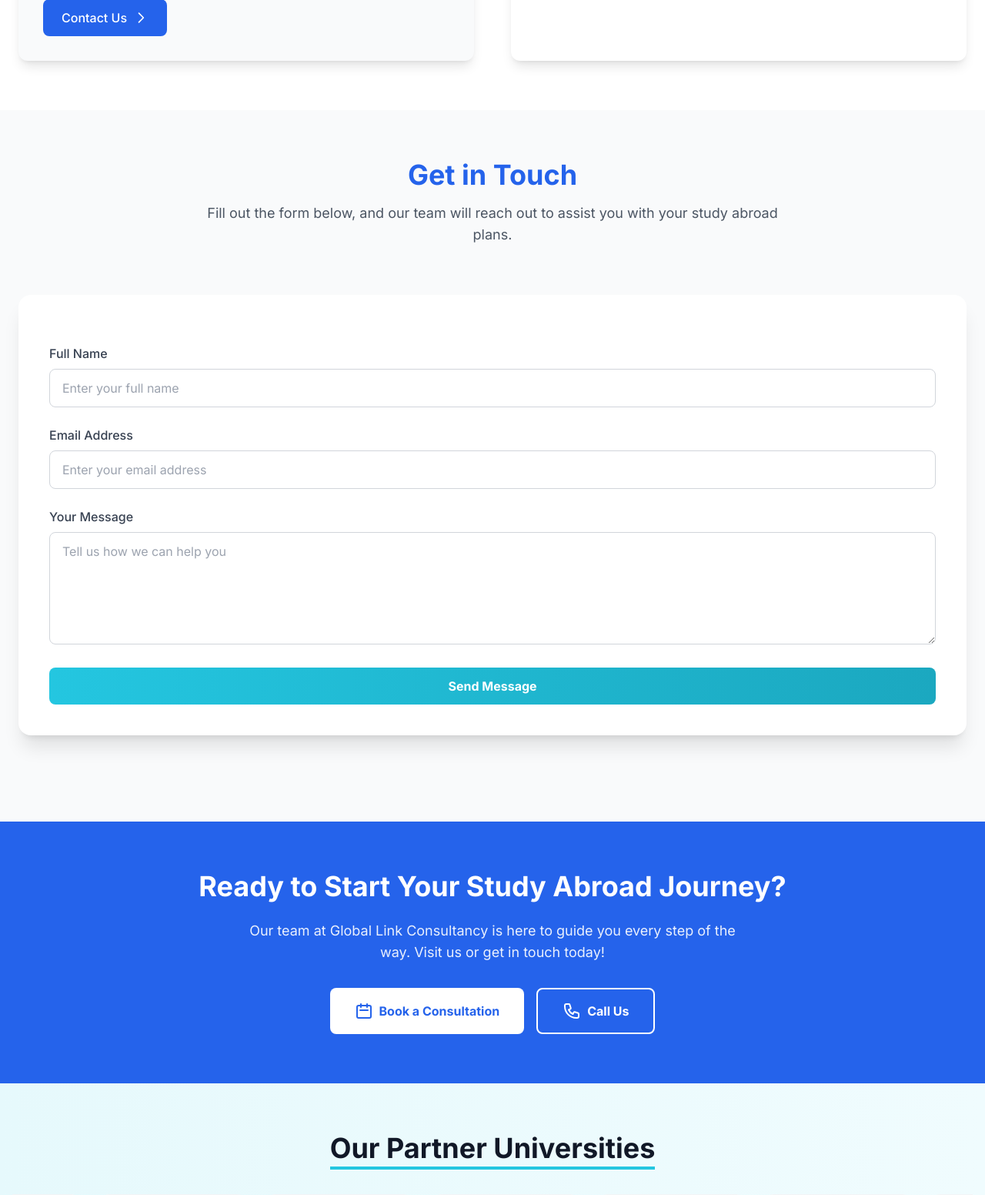
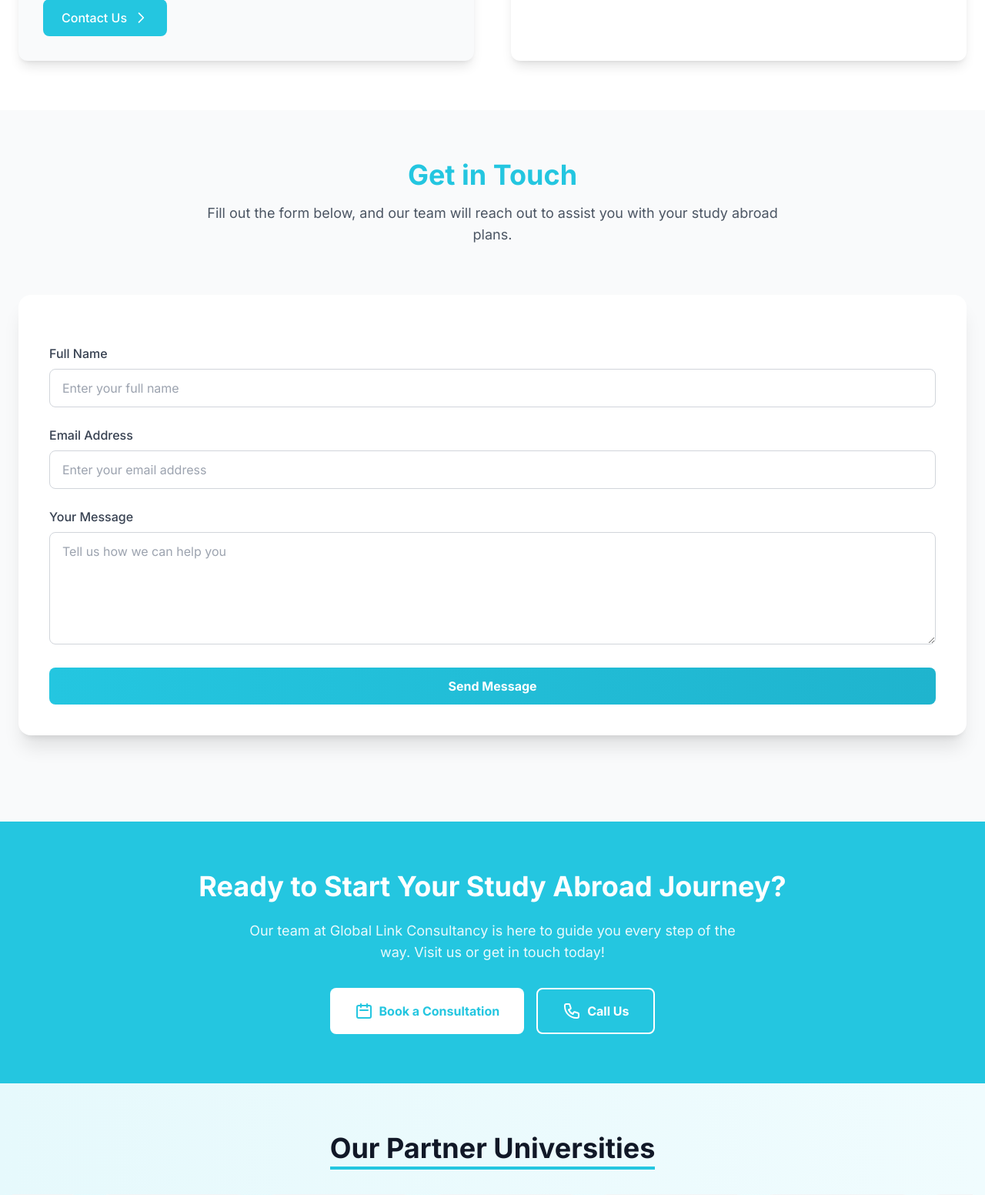
Before and after one commit to laxmansharma1811/EDUHUB-Consultancy, a Django app: template consultancy_app/templates/location.html in a window 1280 px wide. Shown: the part 1437-2989 px from the top of the page at 77% size. Run offline with Django 5.2, Linux system fonts and the light colour scheme; the template is opened without the code that fills it, so the values that code supplies are empty; some libraries are stand-ins or nearby versions.

Commit message:
Changes color of location page

```diff
--- a/consultancy_app/templates/location.html
+++ b/consultancy_app/templates/location.html
@@ -4,7 +4,7 @@
 {% block content %}
 
 <!-- Hero Section -->
-<section class="relative min-h-[60vh] flex items-center overflow-hidden bg-gradient-to-r from-blue-600 to-blue-800 text-white" data-reveal>
+<section class="relative min-h-[60vh] flex items-center overflow-hidden bg-gradient-to-r from-[#24c6e0] to-blue-800 text-white" data-reveal>
     <!-- Background Pattern -->
     <div class="absolute inset-0 opacity-10 bg-[url('https://www.transparenttextures.com/patterns/always-grey.png')]"></div>
 
@@ -19,7 +19,7 @@
                 </p>
                 <div class="flex flex-col sm:flex-row gap-4">
                     <a href="#contact-form"
-                       class="bg-white hover:bg-gray-100 text-blue-600 px-8 py-4 rounded-lg font-bold inline-flex items-center justify-center transition duration-300 animate-bounce smooth-scroll">
+                       class="bg-white hover:bg-gray-100 text-[#24c6e0] px-8 py-4 rounded-lg font-bold inline-flex items-center justify-center transition duration-300 animate-bounce smooth-scroll">
                         <svg xmlns="http://www.w3.org/2000/svg" class="h-6 w-6 mr-2" fill="none" viewBox="0 0 24 24" stroke="currentColor">
                             <path stroke-linecap="round" stroke-linejoin="round" stroke-width="2" d="M8 7V3m8 4V3m-9 8h10M5 21h14a2 2 0 002-2V7a2 2 0 00-2-2H5a2 2 0 00-2 2v12a2 2 0 002 2z" />
                         </svg>
@@ -40,7 +40,7 @@
                          alt="Office Logo"
                          class="rounded-xl shadow-2xl w-full hover:scale-105 transition-transform duration-500">
                     <div class="absolute -bottom-6 -right-6 bg-white p-4 rounded-xl shadow-lg text-gray-800">
-                        <div class="text-3xl font-bold text-blue-600">EDUHUB</div>
+                        <div class="text-3xl font-bold text-[#24c6e0]">EDUHUB</div>
                         <div class="text-sm">Universal Services</div>
                     </div>
                 </div>
@@ -54,7 +54,7 @@
     <div class="container mx-auto px-6">
         <div class="text-center mb-16" data-stagger="1">
             <h2 class="text-4xl font-bold mb-4 text-gray-900">
-                <span class="text-blue-600">Our Office</span> Location
+                <span class="text-[#24c6e0]">Our Office</span> Location
             </h2>
             <p class="text-lg text-gray-600 max-w-3xl mx-auto">
                 Visit our office in Bagbazar to meet our team and start your journey to global education.
@@ -67,7 +67,7 @@
                 <h3 class="text-2xl font-bold mb-6 text-gray-900">EDUHUB Universal Services</h3>
                 <div class="space-y-4">
                     <div class="flex items-start">
-                        <svg xmlns="http://www.w3.org/2000/svg" class="h-6 w-6 text-blue-600 mr-3 mt-1" fill="none" viewBox="0 0 24 24" stroke="currentColor">
+                        <svg xmlns="http://www.w3.org/2000/svg" class="h-6 w-6 text-[#24c6e0] mr-3 mt-1" fill="none" viewBox="0 0 24 24" stroke="currentColor">
                             <path stroke-linecap="round" stroke-linejoin="round" stroke-width="2" d="M17.657 16.657L13.414 20.9a1.998 1.998 0 01-2.827 0l-4.244-4.243a8 8 0 1111.314 0z" />
                             <path stroke-linecap="round" stroke-linejoin="round" stroke-width="2" d="M15 11a3 3 0 11-6 0 3 3 0 016 0z" />
                         </svg>
@@ -77,7 +77,7 @@
                         </div>
                     </div>
                     <div class="flex items-start">
-                        <svg xmlns="http://www.w3.org/2000/svg" class="h-6 w-6 text-blue-600 mr-3 mt-1" fill="none" viewBox="0 0 24 24" stroke="currentColor">
+                        <svg xmlns="http://www.w3.org/2000/svg" class="h-6 w-6 text-[#24c6e0] mr-3 mt-1" fill="none" viewBox="0 0 24 24" stroke="currentColor">
                             <path stroke-linecap="round" stroke-linejoin="round" stroke-width="2" d="M3 5a2 2 0 012-2h3.28a1 1 0 01.948.684l1.498 4.493a1 1 0 01-.502 1.21l-2.257 1.13a11.042 11.042 0 005.516 5.516l1.13-2.257a1 1 0 011.21-.502l4.493 1.498a1 1 0 01.684.949V19a2 2 0 01-2 2h-1C9.716 21 3 14.284 3 6V5z" />
                         </svg>
                         <div>
@@ -86,7 +86,7 @@
                         </div>
                     </div>
                     <div class="flex items-start">
-                        <svg xmlns="http://www.w3.org/2000/svg" class="h-6 w-6 text-blue-600 mr-3 mt-1" fill="none" viewBox="0 0 24 24" stroke="currentColor">
+                        <svg xmlns="http://www.w3.org/2000/svg" class="h-6 w-6 text-[#24c6e0] mr-3 mt-1" fill="none" viewBox="0 0 24 24" stroke="currentColor">
                             <path stroke-linecap="round" stroke-linejoin="round" stroke-width="2" d="M3 8l7.89 5.26a2 2 0 002.22 0L21 8M5 19h14a2 2 0 002-2V7a2 2 0 00-2-2H5a2 2 0 00-2 2v10a2 2 0 002 2z" />
                         </svg>
                         <div>
@@ -95,7 +95,7 @@
                         </div>
                     </div>
                     <div class="flex items-start">
-                        <svg xmlns="http://www.w3.org/2000/svg" class="h-6 w-6 text-blue-600 mr-3 mt-1" fill="none" viewBox="0 0 24 24" stroke="currentColor">
+                        <svg xmlns="http://www.w3.org/2000/svg" class="h-6 w-6 text-[#24c6e0] mr-3 mt-1" fill="none" viewBox="0 0 24 24" stroke="currentColor">
                             <path stroke-linecap="round" stroke-linejoin="round" stroke-width="2" d="M12 8v4l3 3m6-3a9 9 0 11-18 0 9 9 0 0118 0z" />
                         </svg>
                         <div>
@@ -106,7 +106,7 @@
                 </div>
                 <div class="mt-6">
                     <a href="#contact-form"
-                       class="bg-blue-600 hover:bg-blue-700 text-white px-6 py-3 rounded-lg font-medium inline-flex items-center transition duration-300 smooth-scroll">
+                       class="bg-[#24c6e0] hover:bg-[#1fb4ce] text-white px-6 py-3 rounded-lg font-medium inline-flex items-center transition duration-300 smooth-scroll">
                         Contact Us
                         <svg xmlns="http://www.w3.org/2000/svg" class="h-5 w-5 ml-2" fill="none" viewBox="0 0 24 24" stroke="currentColor">
                             <path stroke-linecap="round" stroke-linejoin="round" stroke-width="2" d="M9 5l7 7-7 7" />
@@ -136,7 +136,7 @@
     <div class="container mx-auto px-6">
         <div class="text-center mb-16" data-stagger="1">
             <h2 class="text-4xl font-bold mb-4 text-gray-900">
-                <span class="text-blue-600">Get in Touch</span>
+                <span class="text-[#24c6e0]">Get in Touch</span>
             </h2>
             <p class="text-lg text-gray-600 max-w-3xl mx-auto">
                 Fill out the form below, and our team will reach out to assist you with your study abroad plans.
@@ -171,7 +171,7 @@
                     <p id="message-error" class="hidden text-red-600 text-sm mt-1">Please enter your message.</p>
                 </div>
                 <button type="submit"
-                        class="w-full bg-gradient-to-r from-primary to-primary-dark hover:from-primary-dark hover:to-primary text-white font-bold py-3 px-4 rounded-lg transition-all duration-300 flex items-center justify-center hover:scale-105 hover:shadow-lg">
+                        class="w-full bg-gradient-to-r from-[#24c6e0] to-[#1fb4ce] hover:from-[#1fb4ce] hover:to-[#24c6e0] text-white font-bold py-3 px-4 rounded-lg transition-all duration-300 flex items-center justify-center hover:scale-105 hover:shadow-lg">
                     <span id="submitText">Send Message</span>
                     <svg id="submitSpinner" class="hidden h-5 w-5 animate-spin text-white ml-2" xmlns="http://www.w3.org/2000/svg" fill="none" viewBox="0 0 24 24">
                         <circle class="opacity-25" cx="12" cy="12" r="10" stroke="currentColor" stroke-width="4"></circle>
@@ -184,7 +184,7 @@
 </section>
 
 <!-- Call to Action Section -->
-<section class="py-16 bg-blue-600 text-white" data-reveal>
+<section class="py-16 bg-[#24c6e0] text-white" data-reveal>
     <div class="container mx-auto px-6 text-center">
         <h2 class="text-3xl md:text-4xl font-bold mb-6" data-stagger="1">
             Ready to Start Your Study Abroad Journey?
@@ -195,13 +195,13 @@
         <div class="flex flex-col sm:flex-row gap-4 justify-center" data-stagger="3">
             <a href="#"
             data-modal="consultation"
-               class="bg-white hover:bg-gray-100 text-blue-600 px-8 py-4 rounded-lg font-bold inline-flex items-center justify-center transition duration-300 smooth-scroll">
+               class="bg-white hover:bg-gray-100 text-[#24c6e0] px-8 py-4 rounded-lg font-bold inline-flex items-center justify-center transition duration-300 smooth-scroll">
                 <svg xmlns="http://www.w3.org/2000/svg" class="h-6 w-6 mr-2" fill="none" viewBox="0 0 24 24" stroke="currentColor">
                     <path stroke-linecap="round" stroke-linejoin="round" stroke-width="2" d="M8 7V3m8 4V3m-9 8h10M5 21h14a2 2 0 002-2V7a2 2 0 00-2-2H5a2 2 0 00-2 2v12a2 2 0 002 2z" />
                 </svg>
                 Book a Consultation
             </a>
-            <a href="tel:+6561234567"
+            <a href="tel:01-4167621"
                class="bg-transparent border-2 border-white hover:bg-white/10 px-8 py-4 rounded-lg font-bold inline-flex items-center justify-center transition duration-300">
                 <svg xmlns="http://www.w3.org/2000/svg" class="h-6 w-6 mr-2" fill="none" viewBox="0 0 24 24" stroke="currentColor">
                     <path stroke-linecap="round" stroke-linejoin="round" stroke-width="2" d="M3 5a2 2 0 012-2h3.28a1 1 0 01.948.684l1.498 4.493a1 1 0 01-.502 1.21l-2.257 1.13a11.042 11.042 0 005.516 5.516l1.13-2.257a1 1 0 011.21-.502l4.493 1.498a1 1 0 01.684.949V19a2 2 0 01-2 2h-1C9.716 21 3 14.284 3 6V5z" />
```
